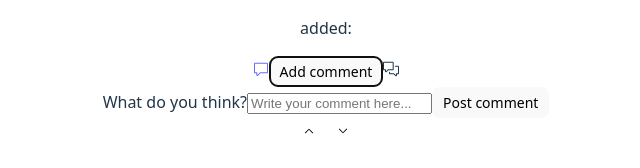
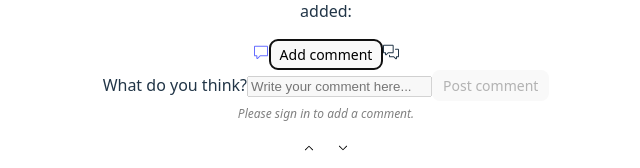
Before and after one commit to whattheactualthough/nc-news, a React (Vite) app: page /articles/1 in a window 1280 px wide. Both pictures are taken after a click on the button "Add comment". Shown: the part 466-634 px from the top of the page, without its empty margins (314-954 px from the left). Built offline with nearby package versions, Linux system fonts and the light colour scheme; no server answers.

Commit message:
disable add comment if not signed in

```diff
--- a/src/AddCommentForm.jsx
+++ b/src/AddCommentForm.jsx
@@ -1,12 +1,15 @@
 import { useState } from "react";
 import { postCommentById } from "../api";
 import LoadingSpinner from "../LoadingSpinner";
+import { useUser } from "./contexts/User";
 
 const AddCommentForm = ({ toggleCommentFormVisibility, articleId }) => {
   const [comment, setComment] = useState("");
   const [isSubmitting, setIsSubmitting] = useState(false);
   const [status, setStatus] = useState(null);
-  const [isLoading, setIsLoading] = useState(false)
+  const [isLoading, setIsLoading] = useState(false);
+  const { user } = useUser();
+  const [errorMessage, setErrorMessage] = useState("");
 
   const handleChange = (event) => {
     setComment(event.target.value);
@@ -14,12 +17,25 @@ const AddCommentForm = ({ toggleCommentFormVisibility, articleId }) => {
 
   const handleSubmit = (event) => {
     event.preventDefault();
+
+    if (!user.isLoggedIn) {
+      setStatus("error");
+      setErrorMessage("Please sign in to post a comment.");
+      return;
+    }
+
+    if (!comment.trim()) {
+      setStatus("error");
+      setErrorMessage("Comment cannot be empty.");
+      return;
+    }
+
     if (comment.trim()) {
       setIsSubmitting(true);
       setIsLoading(true);
       const newComment = {
         body: comment,
-        username: "grumpy19",
+        username: user.username,
       };
 
       if (isLoading) {
@@ -43,14 +59,11 @@ const AddCommentForm = ({ toggleCommentFormVisibility, articleId }) => {
     }
   };
 
-
   return (
     <>
-      {!status && (
+      {!status || status === "error" ? (
         <form id="post-comment-form" onSubmit={handleSubmit}>
-          <label htmlFor="comment-input-box" className="comment-input-box">
-            What do you think?
-          </label>
+          <label htmlFor="comment-input-box">What do you think?</label>
           <input
             id="comment-input-box"
             type="text"
@@ -58,25 +71,29 @@ const AddCommentForm = ({ toggleCommentFormVisibility, articleId }) => {
             onChange={handleChange}
             placeholder="Write your comment here..."
             required
+            disabled={!user.isLoggedIn}
           />
-          <button
-            id="post-comment-button"
-            aria-label="Add comment"
-            type="submit"
-            disabled={isSubmitting}
-          >
+
+
+
+          <button type="submit" disabled={isSubmitting || !user.isLoggedIn}>
             {isSubmitting ? <LoadingSpinner /> : "Post comment"}
           </button>
+
+             {!user.isLoggedIn && (
+            <p
+              className="signin-message"
+              style={{ color: "gray", marginTop: "4px", fontStyle: "italic", fontSize: "12px" }}
+            >
+              Please sign in to add a comment.
+            </p>
+          )}
+          {status === "error" && (
+            <p className="error-message">{errorMessage}</p>
+          )}
         </form>
-      )}
-      {status && (
-        <div
-          className={status === "success" ? "success-message" : "error-message"}
-        >
-          {status === "success"
-            ? "Comment posted successfully"
-            : "Error posting comment"}
-        </div>
+      ) : (
+        <p className="success-message">Comment posted successfully!</p>
       )}
     </>
   );
--- a/src/contexts/User.jsx
+++ b/src/contexts/User.jsx
@@ -1,5 +1,6 @@
 import React from "react";
 import { createContext, useState, useContext } from "react";
+
 
 const defaultUser = {
   username: "",
```
